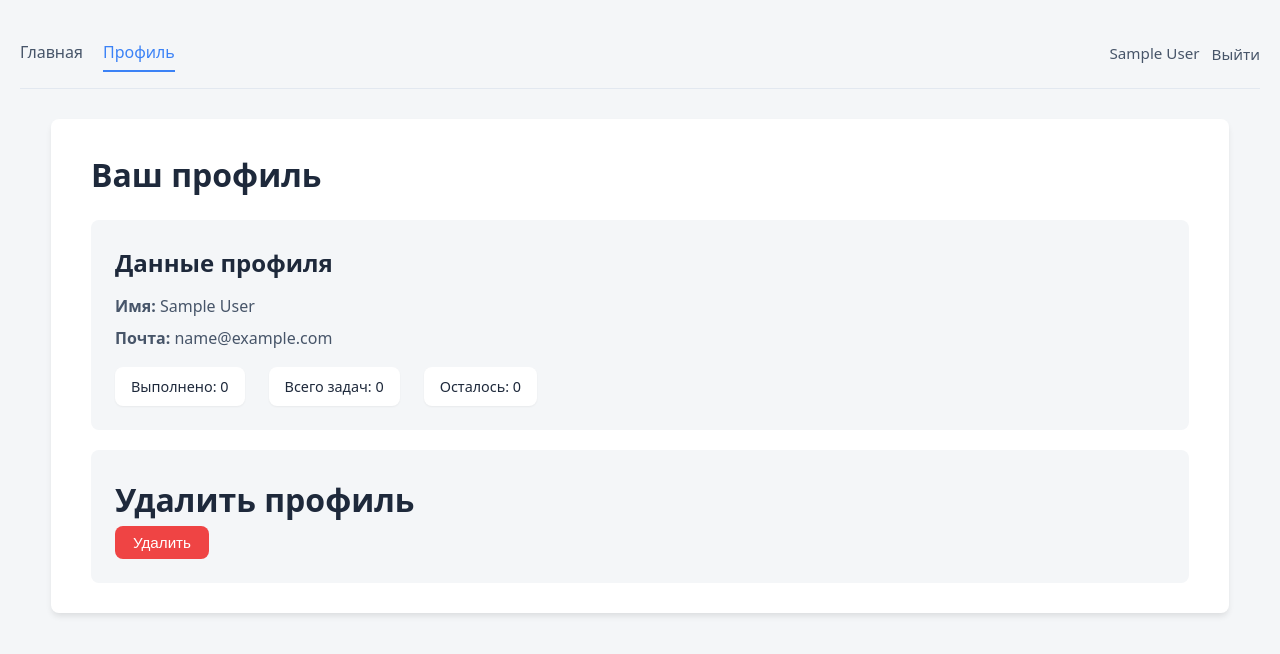
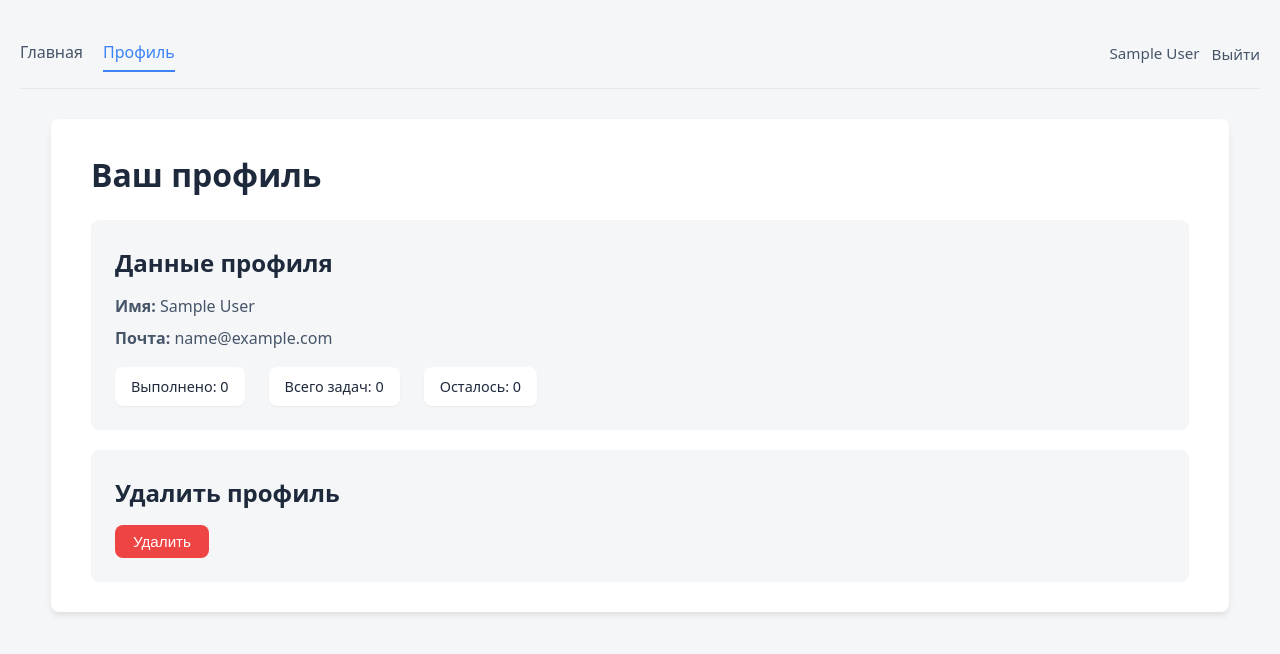
Before and after one commit to romakezik/react-todo, a React (Vite) app: page /profile in a window 1280 px wide. Shown: the top 654 px of the page. Built offline with nearby package versions, Linux system fonts and the light colour scheme; sample sign-in values are in the browser's storage.

Commit message:
refactor: accsessability and minor changes

```diff
--- a/src/components/Layout.jsx
+++ b/src/components/Layout.jsx
@@ -13,7 +13,7 @@ function Layout() {
 
           <span className="user-name">{user.name}</span>
           <button className=' nav-link'
-            onClick={() => { logout(); }}>Выйти</button>
+            onClick={logout}>Выйти</button>
         </div>
       </nav>
       <main>
--- a/src/pages/Home.jsx
+++ b/src/pages/Home.jsx
@@ -112,8 +112,7 @@ function Home() {
                                     </span>
                                     <div className="todo-actions">
                                         <button className="btn btn-outline"
-                                            onClick={() => toggleTodo(todo.id)}
-                                            aria-label={todo.completed ? 'Вернуть задачу' : 'Отметить выполненной'}>
+                                            onClick={() => toggleTodo(todo.id)}>
                                             {todo.completed ? 'отменить' : 'Отметить'}
                                         </button>
                                         <button className="btn btn-danger"
--- a/src/pages/Profile.jsx
+++ b/src/pages/Profile.jsx
@@ -17,7 +17,7 @@ function Profile() {
                 </div>
             </div>
             <div className="profile-card">
-                <h1>Удалить профиль</h1>
+                <h2>Удалить профиль</h2>
                 <button className="btn btn-danger" onClick={() => {
                     if (window.confirm('Вы уверены, что хотите удалить профиль?')) {
                         deleteProfile();
```
